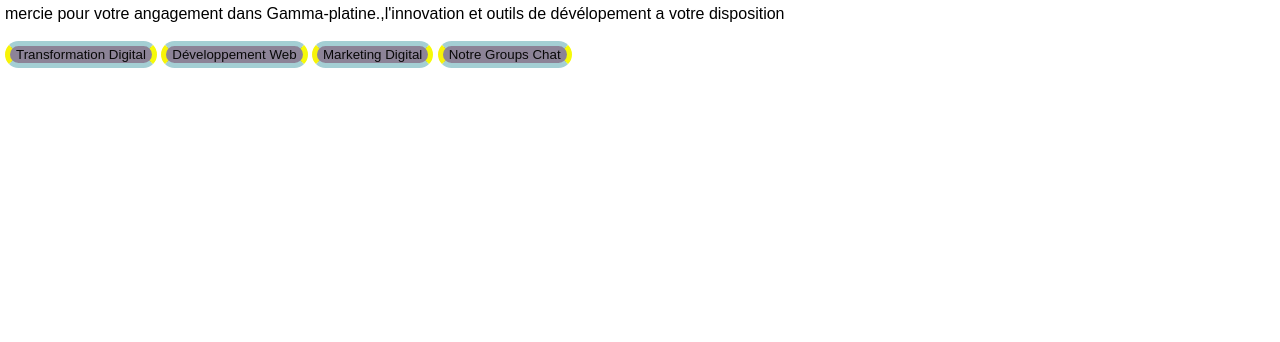
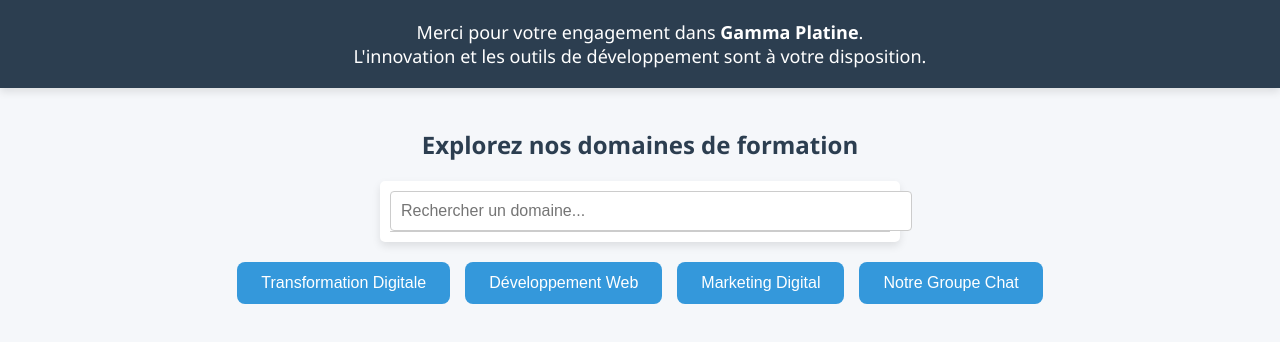
Before and after one commit to manegabechris/gamma-platine, a website: page option.html in a window 1280 px wide. Drawn offline with Linux system fonts and the light colour scheme.

Commit message:
Update option.html
Signed-off-by: manegabe chris <191008699+manegabechris@users.noreply.github.com>

```diff
--- a/option.html
+++ b/option.html
@@ -1,18 +1,161 @@
 <!DOCTYPE html>
-<html lang="en">
+<html lang="fr">
 <head>
-    <meta charset="UTF-8">
-    <meta name="viewport" content="width=device-width, initial-scale=1.0">
-    <title>Document</title>
-    <link rel="stylesheet" href="Styles.CSS">
+  <meta charset="UTF-8">
+  <meta name="viewport" content="width=device-width, initial-scale=1.0">
+  <title>Bienvenue sur Gamma Platine</title>
+  <style>
+    body {
+      font-family: 'Segoe UI', sans-serif;
+      background-color: #f5f7fa;
+      margin: 0;
+      padding: 0;
+    }
+
+    nav {
+      background-color: #2c3e50;
+      color: #ffffff;
+      text-align: center;
+      padding: 20px;
+      font-size: 18px;
+      font-weight: 500;
+      box-shadow: 0 4px 8px rgba(0, 0, 0, 0.1);
+    }
+
+    .container {
+      max-width: 900px;
+      margin: 40px auto;
+      text-align: center;
+    }
+
+    .container h2 {
+      margin-bottom: 20px;
+      color: #2c3e50;
+    }
+
+    .btn-group {
+      display: flex;
+      flex-wrap: wrap;
+      justify-content: center;
+      gap: 15px;
+      margin-top: 20px;
+    }
+
+    .btn-group a {
+      text-decoration: none;
+    }
+
+    .btn-group button {
+      background-color: #3498db;
+      border: none;
+      color: white;
+      padding: 12px 24px;
+      font-size: 16px;
+      border-radius: 8px;
+      cursor: pointer;
+      transition: background-color 0.3s ease, transform 0.2s ease;
+    }
+
+    .btn-group button:hover {
+      background-color: #2980b9;
+      transform: scale(1.05);
+    }
+
+    /* Style pour la barre de recherche */
+    .search-container {
+      max-width: 500px;
+      margin: 20px auto;
+      padding: 10px;
+      background-color: #fff;
+      border-radius: 5px;
+      box-shadow: 0 4px 8px rgba(0, 0, 0, 0.1);
+    }
+
+    #search-input {
+      width: 100%;
+      padding: 10px;
+      font-size: 16px;
+      border: 1px solid #ccc;
+      border-radius: 4px;
+    }
+
+    .search-results {
+      list-style-type: none;
+      padding: 0;
+      margin: 0;
+      max-height: 200px;
+      overflow-y: auto;
+      background-color: #fff;
+      border: 1px solid #ccc;
+      border-top: none;
+      border-radius: 0 0 4px 4px;
+    }
+
+    .search-results li {
+      padding: 10px;
+      cursor: pointer;
+    }
+
+    .search-results li:hover {
+      background-color: #f0f0f0;
+    }
+
+  </style>
 </head>
 <body>
-    <nav>mercie pour votre angagement dans Gamma-platine.,l'innovation et outils de dévélopement a votre disposition</nav>
-  <br>
-   <a href="transformation digital.html"> <button>transformation digital</button></a>
-      <a href="developement web.html">  <button>développement web</button></a>
-          <a href="marketing digital.html"><button> marketing digital</button></a>
-               <a href="groupe chat.html"><button>notre groups chat</button></a>
+
+  <nav>
+    Merci pour votre engagement dans <strong>Gamma Platine</strong>. <br>
+    L'innovation et les outils de développement sont à votre disposition.
+  </nav>
+
+  <div class="container">
+    <h2>Explorez nos domaines de formation</h2>
+
+    <!-- Barre de recherche -->
+    <div class="search-container">
+      <input type="text" id="search-input" placeholder="Rechercher un domaine..." onkeyup="searchFunction()">
+      <ul class="search-results" id="search-results"></ul>
+    </div>
+
+    <div class="btn-group">
+      <a href="transformation digital.html"><button>Transformation Digitale</button></a>
+      <a href="developement web.html"><button>Développement Web</button></a>
+      <a href="marketing digital.html"><button>Marketing Digital</button></a>
+      <a href="groupe chat.html"><button>Notre Groupe Chat</button></a>
+    </div>
+  </div>
+
+  <script>
+    // Liste des domaines de formation
+    const domains = [
+      "Transformation Digitale",
+      "Développement Web",
+      "Marketing Digital",
+      "Notre Groupe Chat"
+    ];
+
+    // Fonction de recherche
+    function searchFunction() {
+      const input = document.getElementById('search-input').value.toLowerCase();
+      const resultsContainer = document.getElementById('search-results');
+      const results = domains.filter(domain => domain.toLowerCase().includes(input));
+
+      // Effacer les résultats précédents
+      resultsContainer.innerHTML = '';
+
+      if (input) {
+        results.forEach(domain => {
+          const li = document.createElement('li');
+          li.textContent = domain;
+          li.onclick = () => {
+            window.location.href = domain.toLowerCase().replace(' ', '') + '.html';
+          };
+          resultsContainer.appendChild(li);
+        });
+      }
+    }
+  </script>
 
 </body>
 </html>
```
